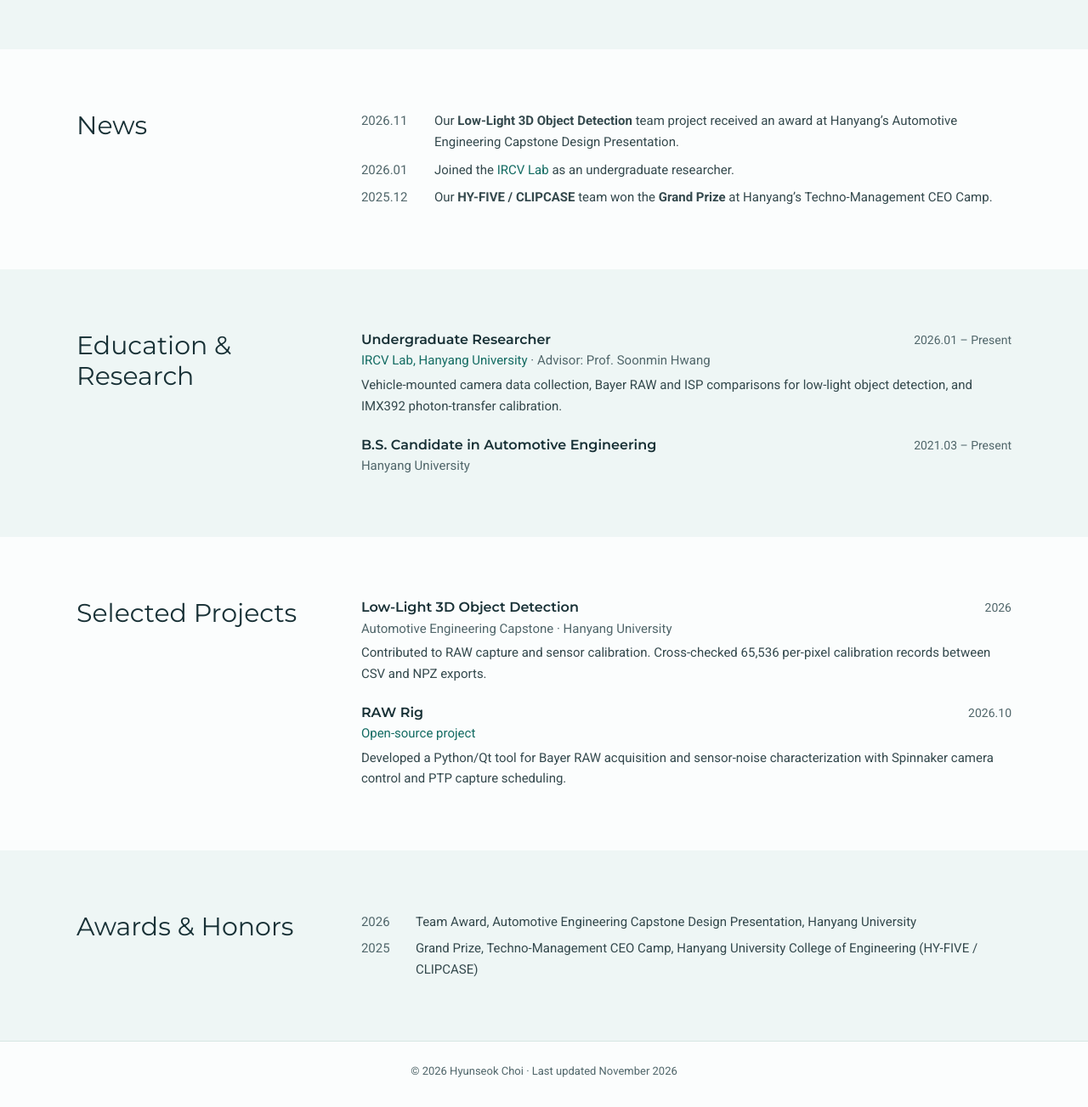
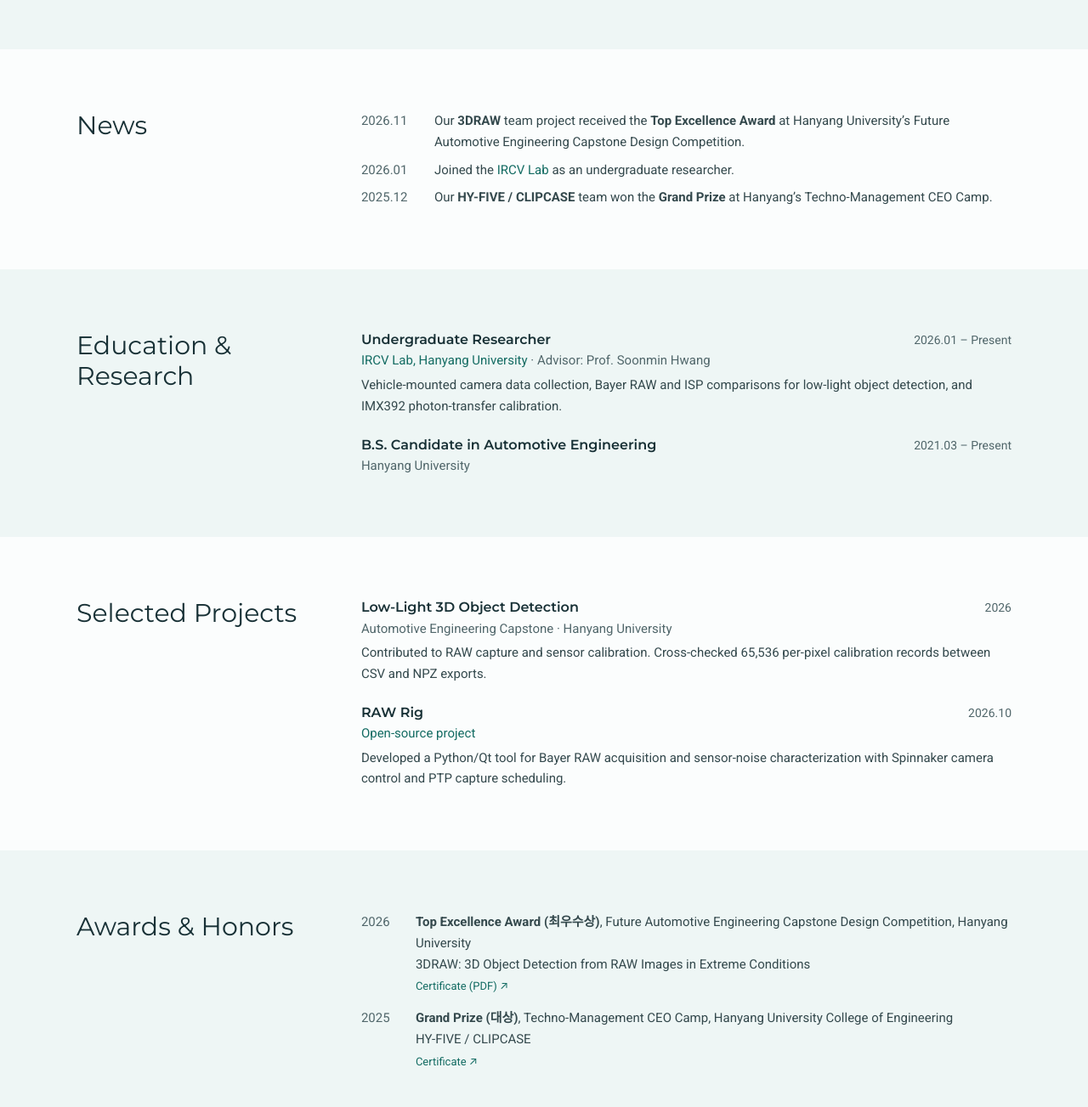
Before and after one commit to Choihyunseok1/Choihyunseok1.github.io, a plain HTML site: page index.html in a window 1280 px wide. Shown: the part 720-2023 px from the top of the page at 85% size. Drawn offline with Linux system fonts and the light colour scheme.

Commit message:
Add certificates for Hanyang university awards

```diff
--- a/index.html
+++ b/index.html
@@ -86,8 +86,9 @@ main>#top{padding-top:56px}
 .work time{font-size:.875rem}
 .work .org{color:var(--secondary)}
 .work p{margin:4px 0 0}
-.honors{gap:6px}
+.honors{gap:13px}
 .honors li{grid-template-columns:52px minmax(0,1fr);gap:12px}
+.honors .certificate{display:inline-block;margin-top:3px;font-size:.8125rem}
 footer{border-top:1px solid var(--rule);text-align:center;color:var(--secondary);font-size:.8125rem}
 footer>.frame{padding-block:24px max(28px,env(safe-area-inset-bottom,0px))}
 @media(max-width:860px){.hero,.split{grid-template-columns:minmax(0,1fr)}.hero{gap:32px}.split{gap:20px}}
@@ -131,7 +132,7 @@ footer>.frame{padding-block:24px max(28px,env(safe-area-inset-bottom,0px))}
 <section id="news"><div class="frame split">
   <div><h2>News</h2></div>
   <ul class="timeline">
-    <li><time datetime="2026-11">2026.11</time><span>Our <b>Low-Light 3D Object Detection</b> team project received an award at Hanyang’s Automotive Engineering Capstone Design Presentation.</span></li>
+    <li><time datetime="2026-11">2026.11</time><span>Our <b>3DRAW</b> team project received the <b>Top Excellence Award</b> at Hanyang University’s Future Automotive Engineering Capstone Design Competition.</span></li>
     <li><time datetime="2026-01">2026.01</time><span>Joined the <a href="https://ircv.hanyang.ac.kr/">IRCV Lab</a> as an undergraduate researcher.</span></li>
     <li><time datetime="2025-12">2025.12</time><span>Our <b>HY-FIVE / CLIPCASE</b> team won the <b>Grand Prize</b> at Hanyang’s Techno-Management CEO Camp.</span></li>
   </ul>
@@ -152,7 +153,10 @@ footer>.frame{padding-block:24px max(28px,env(safe-area-inset-bottom,0px))}
 </div></section>
 <section id="awards"><div class="frame split">
   <div><h2>Awards &amp; Honors</h2></div>
-  <ul class="honors"><li><time datetime="2026">2026</time><span>Team Award, Automotive Engineering Capstone Design Presentation, Hanyang University</span></li><li><time datetime="2025">2025</time><span>Grand Prize, Techno-Management CEO Camp, Hanyang University College of Engineering (HY-FIVE / CLIPCASE)</span></li></ul>
+  <ul class="honors">
+    <li><time datetime="2026-11-23">2026</time><div><strong>Top Excellence Award <span lang="ko">(최우수상)</span></strong>, Future Automotive Engineering Capstone Design Competition, Hanyang University<br>3DRAW: 3D Object Detection from RAW Images in Extreme Conditions<br><a class="certificate" href="awards/3draw-capstone-certificate-2026.pdf" aria-label="View 3DRAW Capstone certificate (PDF)">Certificate (PDF) ↗</a></div></li>
+    <li><time datetime="2025-12-19">2025</time><div><strong>Grand Prize <span lang="ko">(대상)</span></strong>, Techno-Management CEO Camp, Hanyang University College of Engineering<br>HY-FIVE / CLIPCASE<br><a class="certificate" href="awards/hy-five-ceo-camp-certificate-2025.jpg" aria-label="View HY-FIVE CEO Camp certificate">Certificate ↗</a></div></li>
+  </ul>
 </div></section>
 </main>
 <footer><div class="frame">© 2026 Hyunseok Choi · Last updated November 2026</div></footer>
```
Also changed, not shown: awards/hy-five-ceo-camp-certificate-2025.jpg (added), 1 other file.
